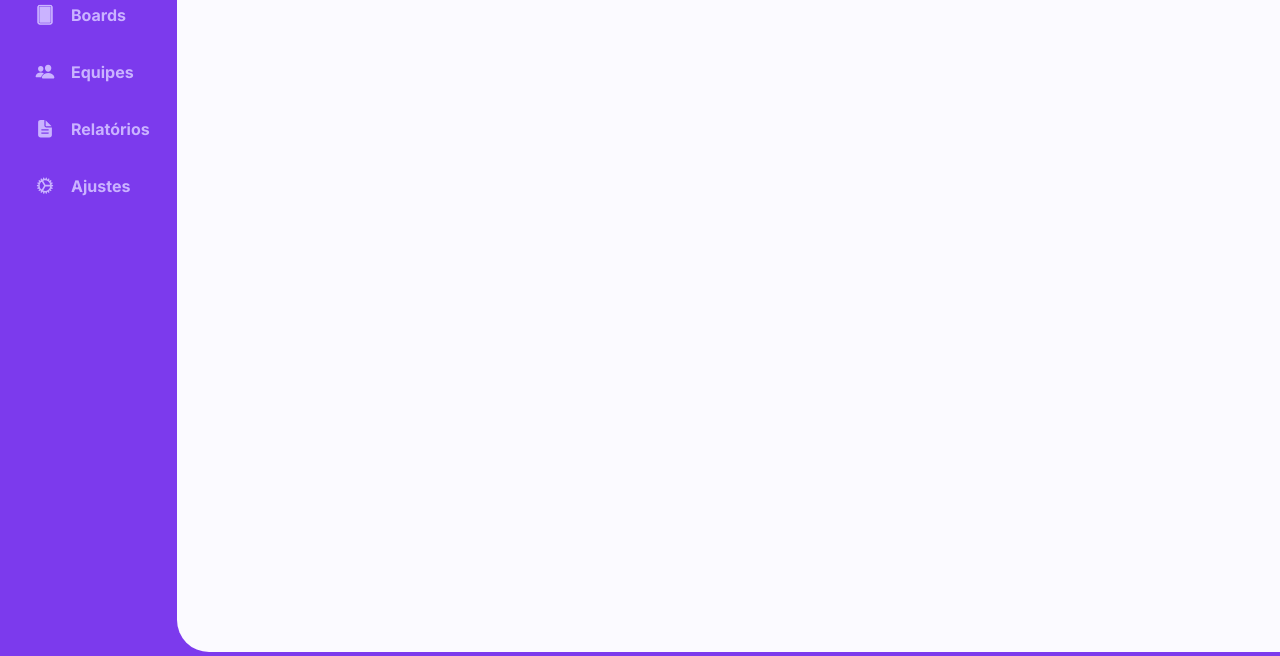
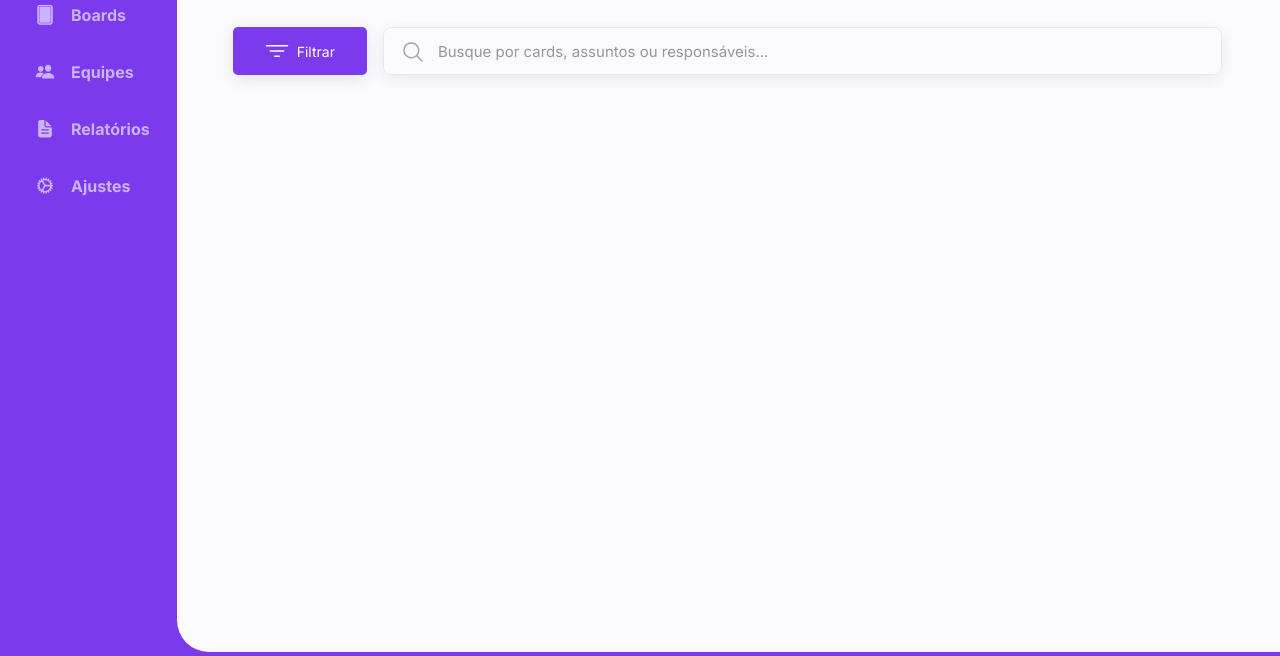
Before and after one commit to A1exLima/-boraCodar-desafio-12-Kanban, a website: page index.html in a window 1280 px wide. Shown: the part 144-800 px from the top of the page. Drawn offline with Linux system fonts and the light colour scheme.

Commit message:
Filter button and form input

```diff
--- a/index.html
+++ b/index.html
@@ -11,7 +11,7 @@
       type="image/svg"
     />
     <link
-      href="https://fonts.googleapis.com/css2?family=Inter:wght@700&display=swap"
+      href="https://fonts.googleapis.com/css2?family=Inter:wght@400;700&display=swap"
       rel="stylesheet"
     />
   </head>
@@ -131,12 +131,57 @@
       </nav>
 
       <main class="inner">
+        <div class="content-title-image">
+          <h1>
+            Meu Kanban
+            <img src="./public/images/pencil.svg" alt="Icone Caneta" />
+          </h1>
 
-        <div>
-          <h1>Meu Kanban <img src="./public/images/pencil.svg" alt="Icone Caneta"></h1>
+          <img
+            class="user-logo"
+            src="./public/images/user.png"
+            alt="Imagem Usuário"
+          />
+        </div>
 
-          <img class="user-logo" src="./public/images/user.png" alt="Imagem Usuário">
-        </div>
+        <form action="" id="form-search">
+          <button class="button-search" form="form-search" type="submit">
+            <svg
+              width="24"
+              height="24"
+              viewBox="0 0 24 24"
+              fill="none"
+              xmlns="http://www.w3.org/2000/svg"
+            >
+              <path
+                fill-rule="evenodd"
+                clip-rule="evenodd"
+                d="M0.75 6.75C0.75 6.33579 1.08579 6 1.5 6H22.5C22.9142 6 23.25 6.33579 23.25 6.75C23.25 7.16421 22.9142 7.5 22.5 7.5H1.5C1.08579 7.5 0.75 7.16421 0.75 6.75ZM4.5 12C4.5 11.5858 4.83579 11.25 5.25 11.25H18.75C19.1642 11.25 19.5 11.5858 19.5 12C19.5 12.4142 19.1642 12.75 18.75 12.75H5.25C4.83579 12.75 4.5 12.4142 4.5 12ZM9 17.25C9 16.8358 9.33579 16.5 9.75 16.5H14.25C14.6642 16.5 15 16.8358 15 17.25C15 17.6642 14.6642 18 14.25 18H9.75C9.33579 18 9 17.6642 9 17.25Z"
+                fill="white"
+              />
+            </svg>
+            Filtrar
+          </button>
+
+          <label class="sr-only" for="input-search"
+            >Busque por cards, assuntos ou responsáveis.</label
+          >
+          <div class="content-input">
+            <svg width="20" height="20" viewBox="0 0 20 20" fill="none" xmlns="http://www.w3.org/2000/svg">
+<path fill-rule="evenodd" clip-rule="evenodd" d="M3.85584 1.61739C5.19011 0.725854 6.75879 0.25 8.36351 0.25H8.36355C10.5154 0.250137 12.579 1.105 14.1005 2.62655C15.6221 4.14811 16.477 6.21174 16.4771 8.36355V8.36359C16.4771 9.96831 16.0012 11.537 15.1097 12.8713C14.9532 13.1054 14.7852 13.3305 14.6065 13.5459L19.5302 18.4697C19.8231 18.7626 19.8231 19.2374 19.5302 19.5303C19.2373 19.8232 18.7625 19.8232 18.4696 19.5303L13.5458 14.6065C12.9234 15.1232 12.2239 15.5467 11.4684 15.8596C9.98588 16.4737 8.35451 16.6344 6.78062 16.3213C5.20674 16.0082 3.76104 15.2355 2.62633 14.1008C1.49162 12.9661 0.718877 11.5204 0.405813 9.94648C0.0927477 8.37259 0.253424 6.74122 0.867523 5.25866C1.48162 3.77609 2.52156 2.50892 3.85584 1.61739ZM8.36346 1.75C7.05543 1.75001 5.77678 2.13789 4.68919 2.86459C3.60159 3.5913 2.75391 4.6242 2.25334 5.83268C1.75277 7.04116 1.6218 8.37093 1.87699 9.65384C2.13218 10.9368 2.76206 12.1152 3.68699 13.0401C4.61192 13.965 5.79035 14.5949 7.07326 14.8501C8.35617 15.1053 9.68594 14.9743 10.8944 14.4738C12.1029 13.9732 13.1358 13.1255 13.8625 12.0379C14.5892 10.9503 14.9771 9.67167 14.9771 8.36364M8.36351 1.75C10.1175 1.75012 11.7996 2.44695 13.0399 3.68721C14.2801 4.92748 14.977 6.6096 14.9771 8.36359" fill="#505059"/>
+            </svg>
+
+            <input
+            id="input-search"
+            form="form-search"
+            type="text"
+            placeholder="Busque por cards, assuntos ou responsáveis..."
+            autocomplete="off"
+            />
+          </div>
+
+        </form>
+
 
       </main>
     </div>
--- a/public/styles/style.css
+++ b/public/styles/style.css
@@ -11,25 +11,29 @@
   font-size: 62.5%;
   --bc-body: #7c3aed;
   --bc-main: #fbfaff;
+  --bc-button-hover: #4c399f;
 
   --ff-nav-main: "Inter", sans-serif;
+
   --fc-nav: #cab3ff;
   --fc-nav-hover: #ffffff;
+  --fc-titles-main: #403937;
+  --fc-button: #ffffff;
+  --fc-input: #403937f6;
 
-  --fc-titles-main: #403937;
+  --bc-input: #e3e3e3;
 }
-
+/*-----------------------------------*/
 body {
-  font-size: 1.6rem;
   background: var(--bc-body);
 }
-
+/*-----------------------------------*/
 .app {
   display: grid;
   grid-template-columns: max-content 1fr;
   min-height: 100vh;
 }
-
+/*-----------------------------------*/
 nav {
   padding: 3.2rem 2.7rem 0 3.5rem;
   display: flex;
@@ -52,7 +56,7 @@ nav ul li a svg {
   align-items: center;
   gap: 1.6rem;
   font-family: var(--ff-nav-main);
-  font-weight: 1.6rem;
+  font-size: 1.6rem;
   font-weight: 700;
   color: var(--fc-nav);
   transition: all 850ms;
@@ -63,7 +67,7 @@ nav ul li a:hover svg {
   color: var(--fc-nav-hover);
   fill: var(--fc-nav-hover);
 }
-
+/*-----------------------------------*/
 main {
   background: var(--bc-main);
   border-top-left-radius: 3.2rem;
@@ -72,7 +76,7 @@ main {
   margin-bottom: 0.4rem;
 }
 
-main div {
+.content-title-image {
   padding: 5.9rem 5.6rem 4.3rem 5.6rem;
   display: flex;
   align-items: center;
@@ -81,14 +85,91 @@ main div {
 
 main h1 {
   font-family: var(--ff-nav-main);
-  font-size: 3.2rem;
+  font-size: clamp(1.2rem, 5vw, 3.2rem);
   font-weight: 700;
   color: var(--fc-titles-main);
+  display: flex;
+  gap: 1.2rem;
+  padding-right: 1.2rem;
 }
 
 .user-logo {
-  max-width: 6.5rem;
   max-height: 6.5rem;
   border-radius: 9999rem;
   border: 0.2rem solid var(--bc-body);
 }
+/*-----------------------------------*/
+form {
+  display: flex;
+  gap: 1.6rem;
+  align-items: center;
+  padding: 0 5.8rem 3.2rem 5.6rem;
+}
+
+.button-search {
+  display: flex;
+  justify-content: center;
+  align-items: center;
+  padding: 1.2rem 3.2rem;
+  gap: 0.8rem;
+  height: min(4.8rem, 100%);
+  background: var(--bc-body);
+  border-radius: 0.5rem;
+  border: none;
+  color: var(--fc-button);
+  font-family: var(--ff-nav-main);
+  font-weight: 400;
+  font-size: 1.4rem;
+  box-shadow: 0px 4px 16px rgba(22, 22, 22, 0.1);
+  transition: all 850ms;
+}
+
+.button-search:hover {
+  background: var(--bc-button-hover);
+}
+
+.sr-only {
+  position: absolute;
+  width: 0.1rem;
+  height: 0.1rem;
+  padding: 0;
+  margin: -0.1rem;
+  overflow: hidden;
+  clip: rect(0, 0, 0, 0);
+  white-space: nowrap;
+  border-width: 0;
+}
+
+.content-input{
+  width: 100%;
+  position: relative;
+}
+.content-input svg{
+  position: absolute;
+  top: 1.5rem;
+  left: 2rem;
+  opacity: 0.5;
+}
+
+#input-search {
+  width: 100%;
+  height: 4.8rem;
+  background: transparent;
+  border: 0.07rem solid var(--bc-input);
+  box-shadow: 0px 4px 16px rgba(22, 22, 22, 0.1);
+  border-radius: 8px;
+  padding: 1.6rem 2.4rem 1.6rem 5.4rem;
+  font-family: var(--ff-nav-main);
+  font-weight: 400;
+  font-size: clamp(1.2rem, 1.5vw, 1.5rem);
+  color: var(--fc-input);
+  opacity: 0.75;
+  transition: all 550ms;
+}
+
+#input-search:focus-visible{
+  outline: 0;
+  opacity: 1;
+  border: 0.19rem solid var(--bc-body);
+}
+/*-----------------------------------*/
```
